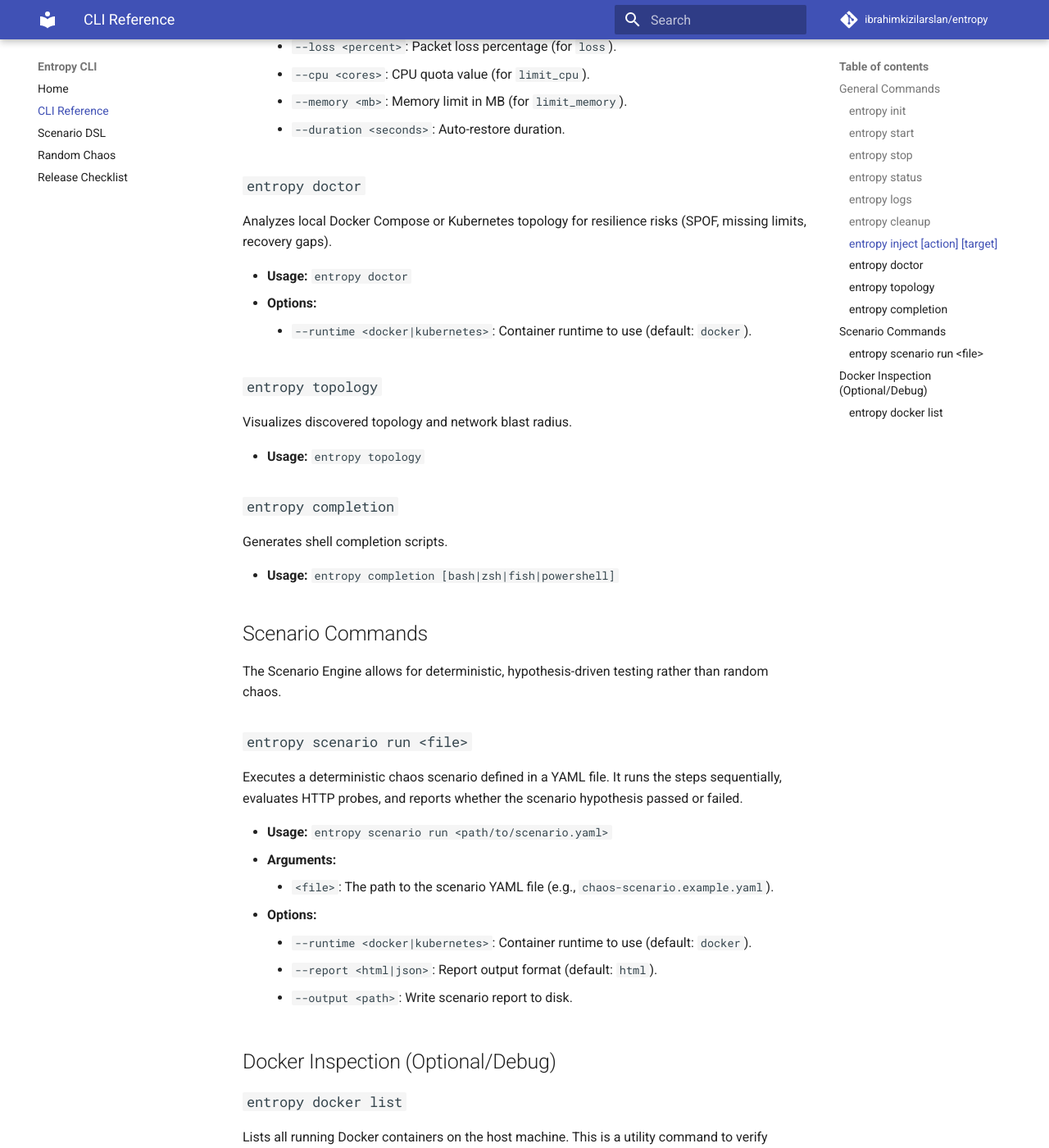
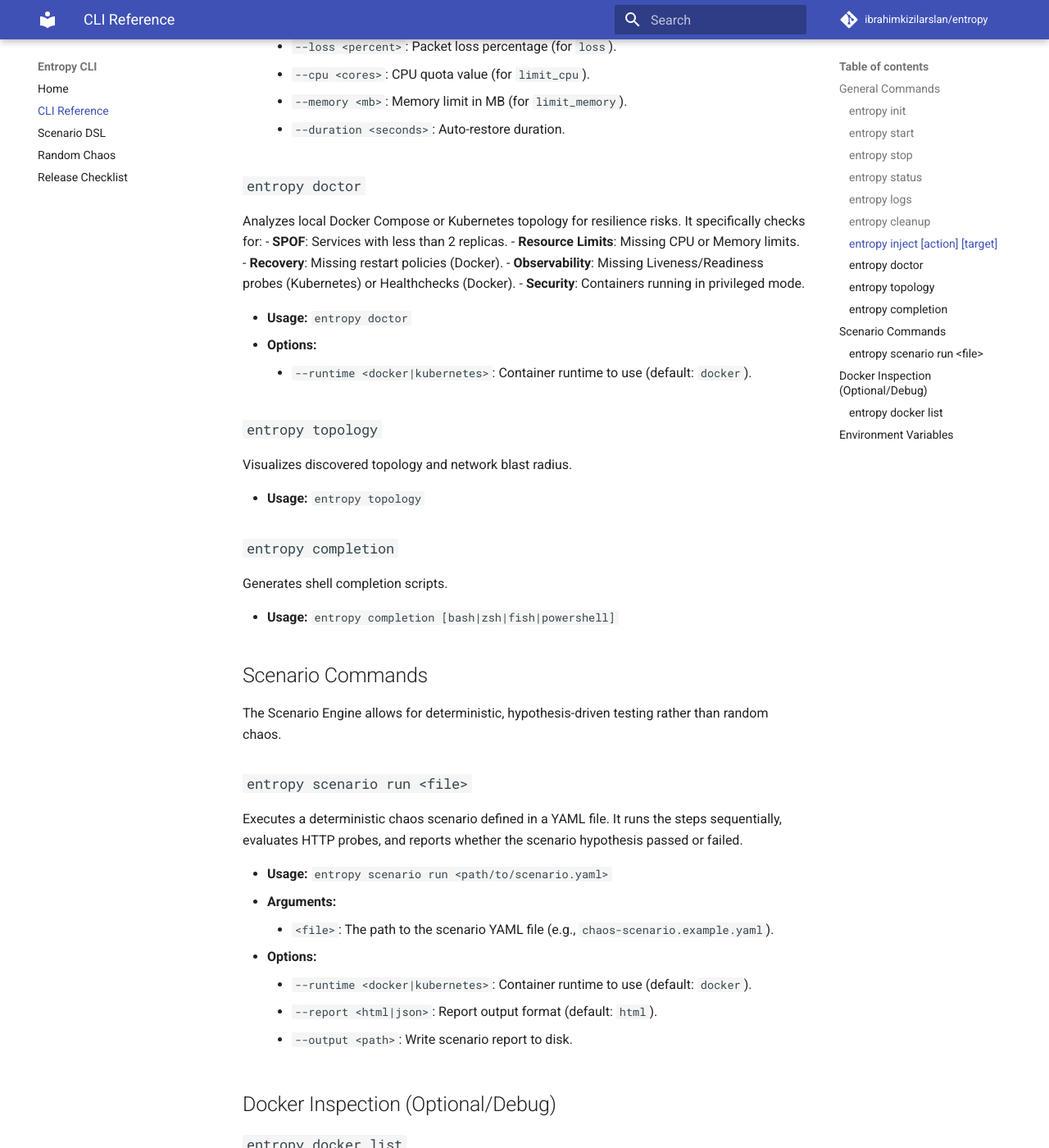
Before and after one commit to ibrahimkizilarslan/entropy, an MkDocs documentation site: the page built from docs/cli-reference.md, in a window 1280 px wide and 1400 px high, scrolled down 2129 px. Shown: the whole window at 82% size. Built offline with MkDocs 1.6.1 and Material for MkDocs 9.7.7, drawn with Linux system fonts in a browser that asks for light colours; comment, search, counter and statistics services are not loaded; some of the changed text lies outside the part shown.

Commit message:
docs: sync documentation with v1.0.0 features and environment variables

```diff
--- a/docs/cli-reference.md
+++ b/docs/cli-reference.md
@@ -63,7 +63,12 @@
     *   `--duration <seconds>`: Auto-restore duration.
 
 ### `entropy doctor`
-Analyzes local Docker Compose or Kubernetes topology for resilience risks (SPOF, missing limits, recovery gaps).
+Analyzes local Docker Compose or Kubernetes topology for resilience risks. It specifically checks for:
+- **SPOF**: Services with less than 2 replicas.
+- **Resource Limits**: Missing CPU or Memory limits.
+- **Recovery**: Missing restart policies (Docker).
+- **Observability**: Missing Liveness/Readiness probes (Kubernetes) or Healthchecks (Docker).
+- **Security**: Containers running in privileged mode.
 
 *   **Usage:** `entropy doctor`
 *   **Options:**
@@ -100,3 +105,11 @@
 Lists all running Docker containers on the host machine. This is a utility command to verify Docker connectivity and see what containers are available to target.
 
 *   **Usage:** `entropy docker list`
+
+## Environment Variables
+
+| Variable | Description | Default |
+|----------|-------------|---------|
+| `ENTROPY_K8S_NAMESPACE` | Target namespace for Kubernetes operations. | `default` |
+| `ENTROPY_NET_INTERFACE` | The network interface name inside containers where `tc` rules are applied. | `eth0` |
+| `KUBECONFIG` | Path to the kubeconfig file for cluster access. | `~/.kube/config` |
```
Also changed, not shown: README.md (+16 -1 lines).
